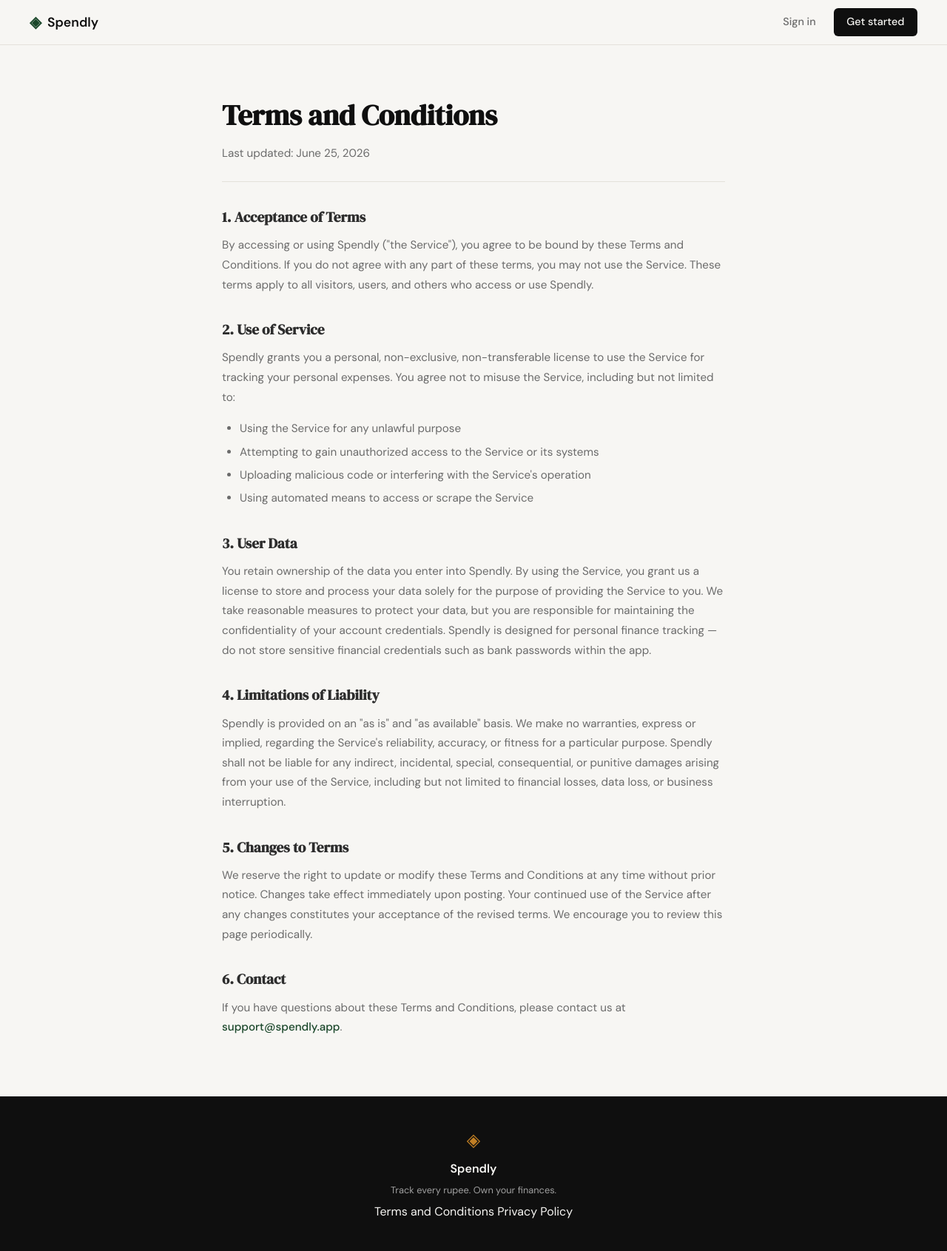
After one commit to CharanTeja733/spendly, a Flask app: page /terms in a window 1280 px wide. The commit adds this page. Shown: the whole page at 74% size. Run offline with Flask 3, Linux system fonts and the light colour scheme.

Commit message:
landing: add terms and conditions page and route

```diff
--- a/app.py
+++ b/app.py
@@ -26,6 +26,11 @@ def login():
 # Placeholder routes — students will implement these                  #
 # ------------------------------------------------------------------ #
 
+@app.route("/terms")
+def terms():
+    return render_template("terms.html")
+
+
 @app.route("/logout")
 def logout():
     return "Logout — coming in Step 3"
--- a/static/css/style.css
+++ b/static/css/style.css
@@ -508,6 +508,70 @@ a { color: inherit; text-decoration: none; }
 }
 
 /* ------------------------------------------------------------------ */
+/* Legal page                                                           */
+/* ------------------------------------------------------------------ */
+
+.legal-page {
+    padding: 4rem 2rem;
+}
+
+.legal-inner {
+    max-width: 680px;
+    margin: 0 auto;
+}
+
+.legal-title {
+    font-family: var(--font-display);
+    font-size: clamp(1.75rem, 3vw, 2.5rem);
+    color: var(--ink);
+    margin-bottom: 0.5rem;
+}
+
+.legal-date {
+    font-size: 0.85rem;
+    color: var(--ink-muted);
+    margin-bottom: 2.5rem;
+    padding-bottom: 1.5rem;
+    border-bottom: 1px solid var(--border);
+}
+
+.legal-inner h2 {
+    font-family: var(--font-display);
+    font-size: 1.2rem;
+    color: var(--ink-soft);
+    margin-top: 2rem;
+    margin-bottom: 0.6rem;
+}
+
+.legal-inner p {
+    font-size: 0.95rem;
+    color: var(--ink-muted);
+    line-height: 1.75;
+    margin-bottom: 1rem;
+}
+
+.legal-inner ul {
+    margin-bottom: 1rem;
+    padding-left: 1.5rem;
+}
+
+.legal-inner li {
+    font-size: 0.95rem;
+    color: var(--ink-muted);
+    line-height: 1.75;
+    margin-bottom: 0.3rem;
+}
+
+.legal-inner a {
+    color: var(--accent);
+    font-weight: 500;
+}
+
+.legal-inner a:hover {
+    text-decoration: underline;
+}
+
+/* ------------------------------------------------------------------ */
 /* Responsive                                                          */
 /* ------------------------------------------------------------------ */
 
--- a/templates/base.html
+++ b/templates/base.html
@@ -35,7 +35,7 @@
             <span class="footer-name">Spendly</span>
             <p class="footer-copy">Track every rupee. Own your finances.</p>
             <div class="footer-links">
-                <a href="#">Terms and Conditions</a>
+                <a href="/terms">Terms and Conditions</a>
                 <a href="#">Privacy Policy</a>
             </div>
         </div>
--- /dev/null
+++ b/templates/terms.html
@@ -0,0 +1,69 @@
+{% extends "base.html" %}
+
+{% block title %}Terms and Conditions — Spendly{% endblock %}
+
+{% block content %}
+
+<section class="legal-page">
+    <div class="legal-inner">
+        <h1 class="legal-title">Terms and Conditions</h1>
+        <p class="legal-date">Last updated: June 25, 2026</p>
+
+        <h2>1. Acceptance of Terms</h2>
+        <p>
+            By accessing or using Spendly ("the Service"), you agree to be bound by these
+            Terms and Conditions. If you do not agree with any part of these terms, you may
+            not use the Service. These terms apply to all visitors, users, and others who
+            access or use Spendly.
+        </p>
+
+        <h2>2. Use of Service</h2>
+        <p>
+            Spendly grants you a personal, non-exclusive, non-transferable license to use
+            the Service for tracking your personal expenses. You agree not to misuse the
+            Service, including but not limited to:
+        </p>
+        <ul>
+            <li>Using the Service for any unlawful purpose</li>
+            <li>Attempting to gain unauthorized access to the Service or its systems</li>
+            <li>Uploading malicious code or interfering with the Service's operation</li>
+            <li>Using automated means to access or scrape the Service</li>
+        </ul>
+
+        <h2>3. User Data</h2>
+        <p>
+            You retain ownership of the data you enter into Spendly. By using the Service,
+            you grant us a license to store and process your data solely for the purpose of
+            providing the Service to you. We take reasonable measures to protect your data,
+            but you are responsible for maintaining the confidentiality of your account
+            credentials. Spendly is designed for personal finance tracking — do not store
+            sensitive financial credentials such as bank passwords within the app.
+        </p>
+
+        <h2>4. Limitations of Liability</h2>
+        <p>
+            Spendly is provided on an "as is" and "as available" basis. We make no
+            warranties, express or implied, regarding the Service's reliability, accuracy,
+            or fitness for a particular purpose. Spendly shall not be liable for any
+            indirect, incidental, special, consequential, or punitive damages arising from
+            your use of the Service, including but not limited to financial losses, data
+            loss, or business interruption.
+        </p>
+
+        <h2>5. Changes to Terms</h2>
+        <p>
+            We reserve the right to update or modify these Terms and Conditions at any time
+            without prior notice. Changes take effect immediately upon posting. Your
+            continued use of the Service after any changes constitutes your acceptance of
+            the revised terms. We encourage you to review this page periodically.
+        </p>
+
+        <h2>6. Contact</h2>
+        <p>
+            If you have questions about these Terms and Conditions, please contact us at
+            <a href="mailto:support@spendly.app">support@spendly.app</a>.
+        </p>
+    </div>
+</section>
+
+{% endblock %}
```
